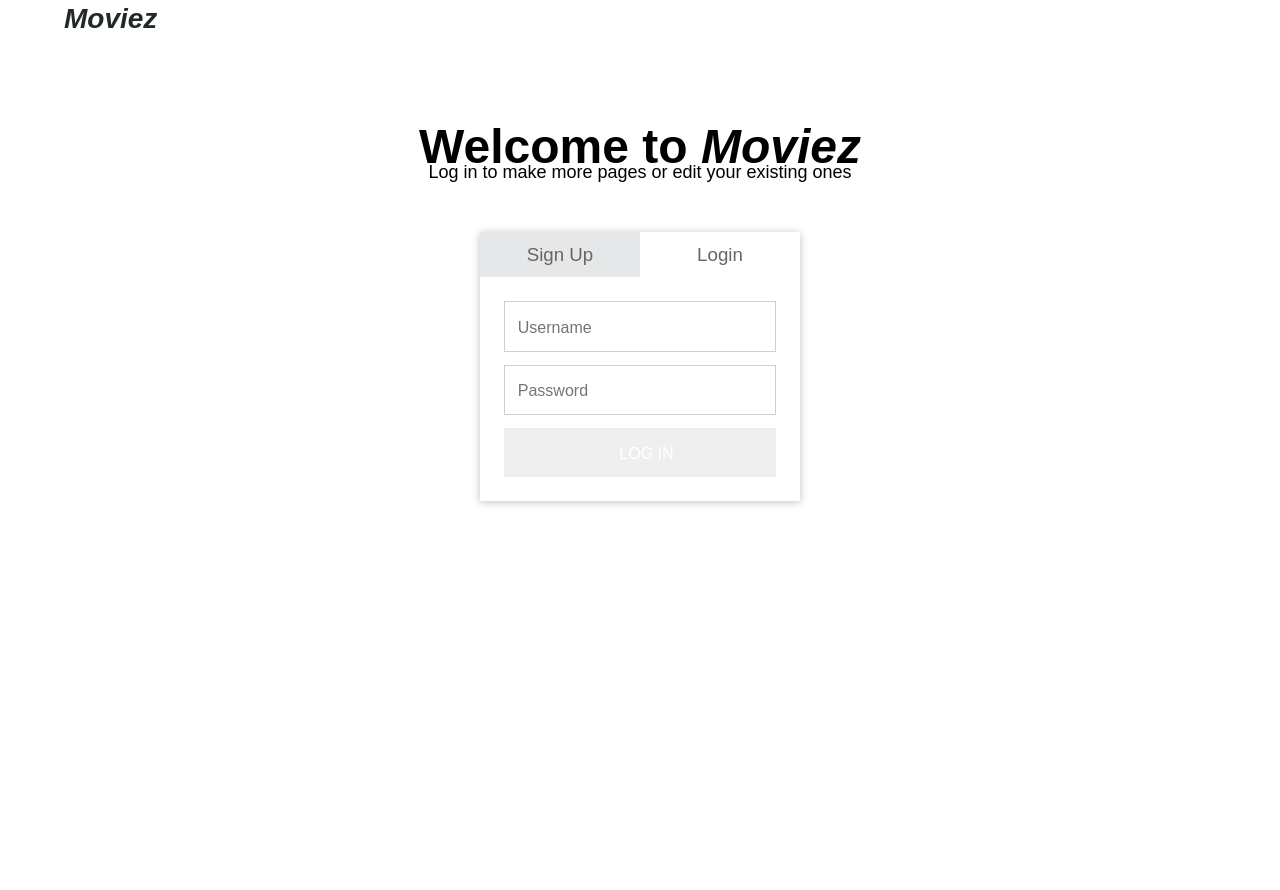
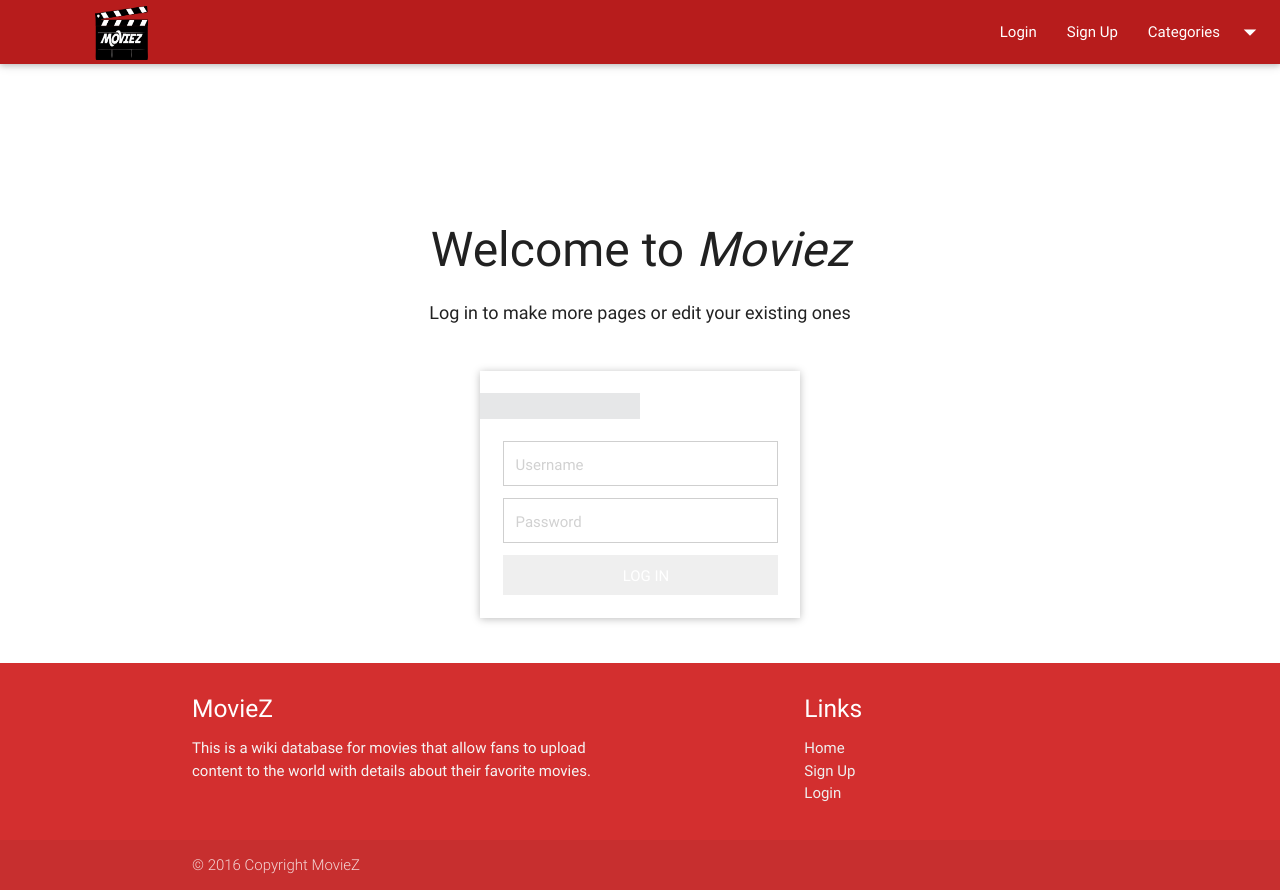
Before and after one commit to marquez-mollee-wm/last-project-2016, a PHP site: page /login.php in a window 1280 px wide. Before the commit the page ends 506 px from the top, so only its background shows below. Run offline with PHP 8.4, Linux system fonts and the light colour scheme; data that the repository does not hold is empty; some libraries are stand-ins or nearby versions.

Commit message:
Small changes to make the log in and sign up pages fit the style of the rest of the site, and to fix a minor error at the top of the index page code.

```diff
--- a/connect.php
+++ b/connect.php
@@ -3,10 +3,10 @@
 $hostname = '127.0.0.1';
 
 /*** mysql username ***/
-$username = 'root';
+$dbusername = 'root';
 
 /*** mysql password ***/
 $password = 'root';
 
-$dbh = new PDO("mysql:host=$hostname;dbname=MovieZ", $username, $password);
+$dbh = new PDO("mysql:host=$hostname;dbname=MovieZ", $dbusername, $password);
 ?>
--- a/css/signstyle.css
+++ b/css/signstyle.css
@@ -1,52 +1,12 @@
-html, body {
-    height: 102%;
-    margin: -10px 0 0 0;
-    color:;
-}
+
 a {
     text-decoration: none;
     color: inherit;
 }
 a:hover {
-    color: ;
-}
-
-}
-header {
-    float: left;
-    background: ;
-    border-bottom: 2px solid ;
-    padding: 25px 0;
-    width: 100%;
-}
-.logo {
-    float: left;
-    text-align: left;
-    margin-left: 5%;
-    font-size: 28px;
-}
-nav {
-    float: right;
-    text-align: right;
-    margin-right: 2%;
-}
-nav ul {
-    list-style: none;
-    margin: 0;
-    padding-top: 8px;
-}
-nav li {
-    display: inline-block;
-    padding: 0 8px;
-    text-transform: uppercase;
-    font-size: 12px;
-    letter-spacing: 2px;
-}
-nav a {
-    padding: 15px 10px;
+    color: black;
 }
 section {
-    background: ;
     text-align: center;
 }
 section h1 {
@@ -57,27 +17,8 @@ section p {
     font-size: 18px;
     line-height: 1.35;
 }
-* {
-    margin: 0;
-    padding: 0; }
-
-a {
-    color: #21292b;
-    text-decoration: none; }
-a:hover {
-    color: ;
-}
-
-input {
-    font: 16px/26px "coco", sans-serif; }
-
-body {
-    color: ;
-    background-color: ;
-    font: 16px/26px "coco", sans-serif; }
 
 .form-wrap {
-    background-color: ;
     width: 320px;
     margin: 3em auto;
     box-shadow: 0px 1px 8px #BEBEBE;
@@ -117,13 +58,10 @@ body {
 .form-wrap form .button {
     width: 100%;
     padding: .8em 0 10px .8em;
-    background-color: ;
     border: none;
     color: #fff;
     cursor: pointer;
     text-transform: uppercase; }
-.form-wrap form .button:hover {
-    background-color: ; }
 .form-wrap form .checkbox {
     visibility: hidden;
     padding: 20px;
--- a/index.php
+++ b/index.php
@@ -1,4 +1,4 @@
-<<?php
+<?php
     require_once('startsession.php');
 ?>
 
--- a/login.php
+++ b/login.php
@@ -1,30 +1,20 @@
-<!DOCTYPE html>
-<html lang="en">
+<?php
+    require_once('startsession.php')
+?>
+
+<?php
+    require_once('header.php')
+?>
 <head>
     <link rel="stylesheet" href="css/signstyle.css">
-    <meta charset="UTF-8">
-    <title>Moviez-Log In</title>
-    <link rel="icon" type="image/png" href="moviez.png"/>
 </head>
 <body>
-
-<br>
-<header>
-    <a href="index.php" class="logo">
-        <strong><em>Moviez</em></strong>
-    </a>
-    <nav>
-        <ul>
-        </ul>
-    </nav>
-</header>
 <section>
     <h1>Welcome to <em>Moviez</em></h1>
     <p>Log in to make more pages or edit your existing ones</p>
 </section>
 <?php
-// Start the session
-session_start();
+
 // Clear the error message
 $error_msg = "";
 // If the user isn't logged in, try to log them in
@@ -95,5 +85,7 @@ else {
     echo('<p class="login">You are logged in as ' . $_SESSION['username'] . '.</p>');
 }
 ?>
-</body>
-</html>
+
+<?php
+    require_once('footer.php')
+?>
```
Also changed, not shown: signup.php (+6 -16 lines).
